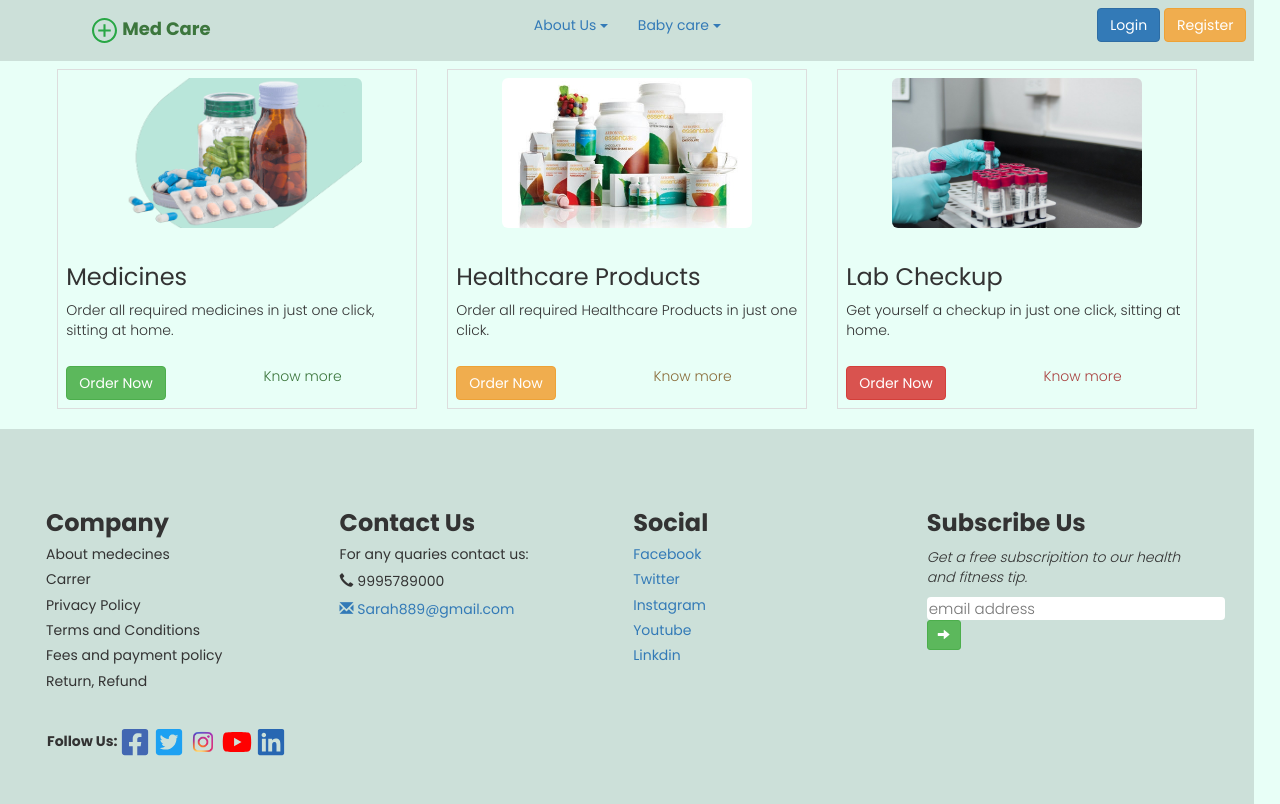
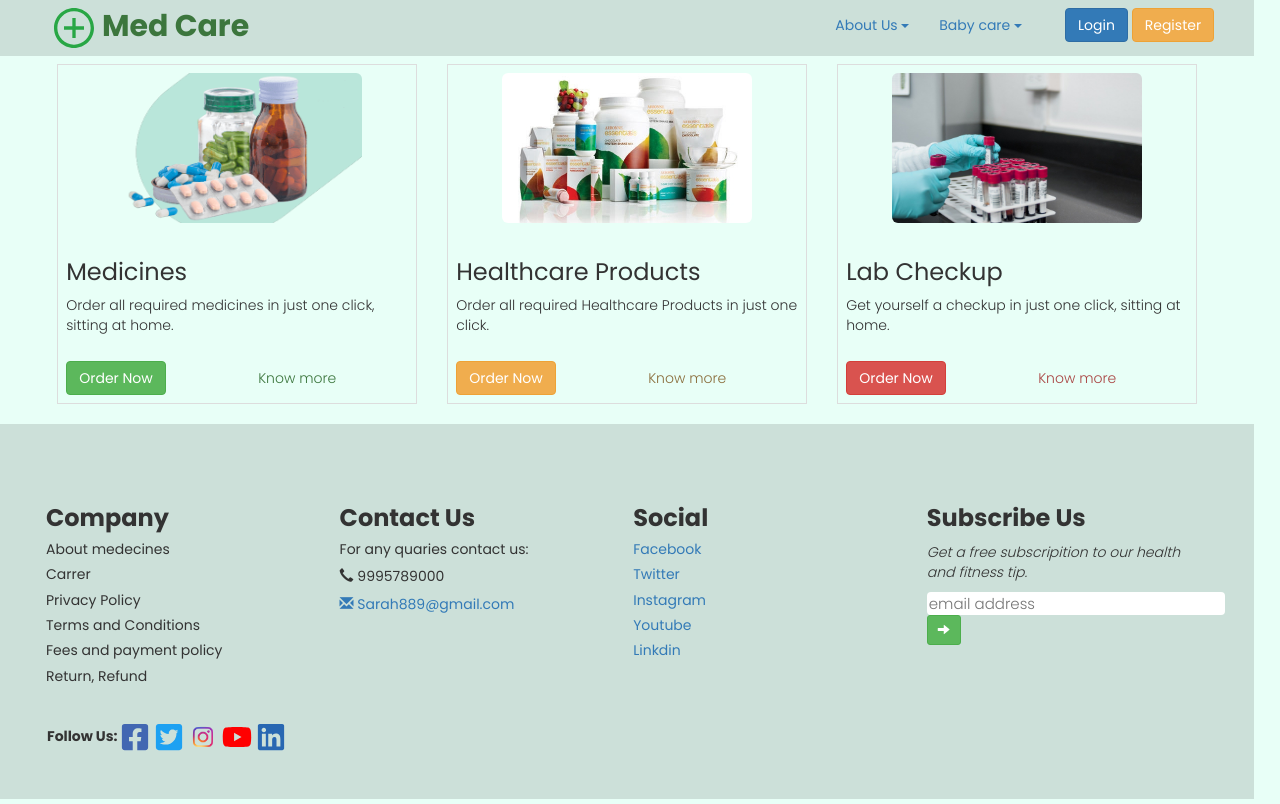
Before and after one commit to oysarah/Class-Project, a plain HTML site: page index.html in a window 1280 px wide. Drawn offline with nearby package versions, Linux system fonts and the light colour scheme.

Commit message:
fixed navbar margin

```diff
--- a/index.html
+++ b/index.html
@@ -12,13 +12,13 @@
     <body style="background-color: #e8fff7; font-family:poppins; font-weight: 300; width:98vw">
         <div class="container-fluid" style="background-color: #cce0d9; padding: 8px; margin-bottom: 8px;">
             <div class="row">
-                <div class="col-sm-3 text-left">
-                    <h4 class="text-success text-center">
-                        <img class="img-rounded" src="./images/logo.svg" height="25" width="25">
+                <div class="col-sm-3">
+                    <h2 class="text-success text-center" style="margin: 0;">
+                        <img class="img-rounded" src="./images/logo.svg" height="40" width="40">
                         <b>Med Care</b>
-                    </h4>
+                    </h2>
                 </div>
-                <div class="col-sm-6 text-center">
+                <div class="col-sm-7 text-right">
                     <span class="dropdown">
                         <button class="btn btn-link dropdown-toggle" data-toggle="dropdown">About Us
                             <span class="caret"></span>
@@ -41,7 +41,7 @@
                     </ul>
                     </span>
                 </div>
-                <div class="col-sm-3 text-right">
+                <div class="col-sm-2">
                     <button class="btn btn-primary">Login</button>
                     <button class="btn btn-warning">Register</button>
                 </div>
@@ -66,7 +66,7 @@
                             <td>
                                 <button class="btn btn-success">Order Now</button>
                             </td>
-                            <td>
+                            <td style="padding:15px;">
                                 <a href="#" class="text-success">Know more</a>
                             </td>
                         </tr>
@@ -89,7 +89,7 @@
                             <td>
                                 <button class="btn btn-warning">Order Now</button>
                             </td>
-                            <td>
+                            <td style="padding: 15px;">
                                 <a href="#" class="text-warning">Know more</a>
                             </td>
                         </tr>
@@ -112,7 +112,7 @@
                             <td>
                                 <button class="btn btn-danger">Order Now</button>
                             </td>
-                            <td>
+                            <td style="padding: 15px;">
                                 <a href="#" class="text-danger">Know more</a>
                             </td>
                         </tr>
```
